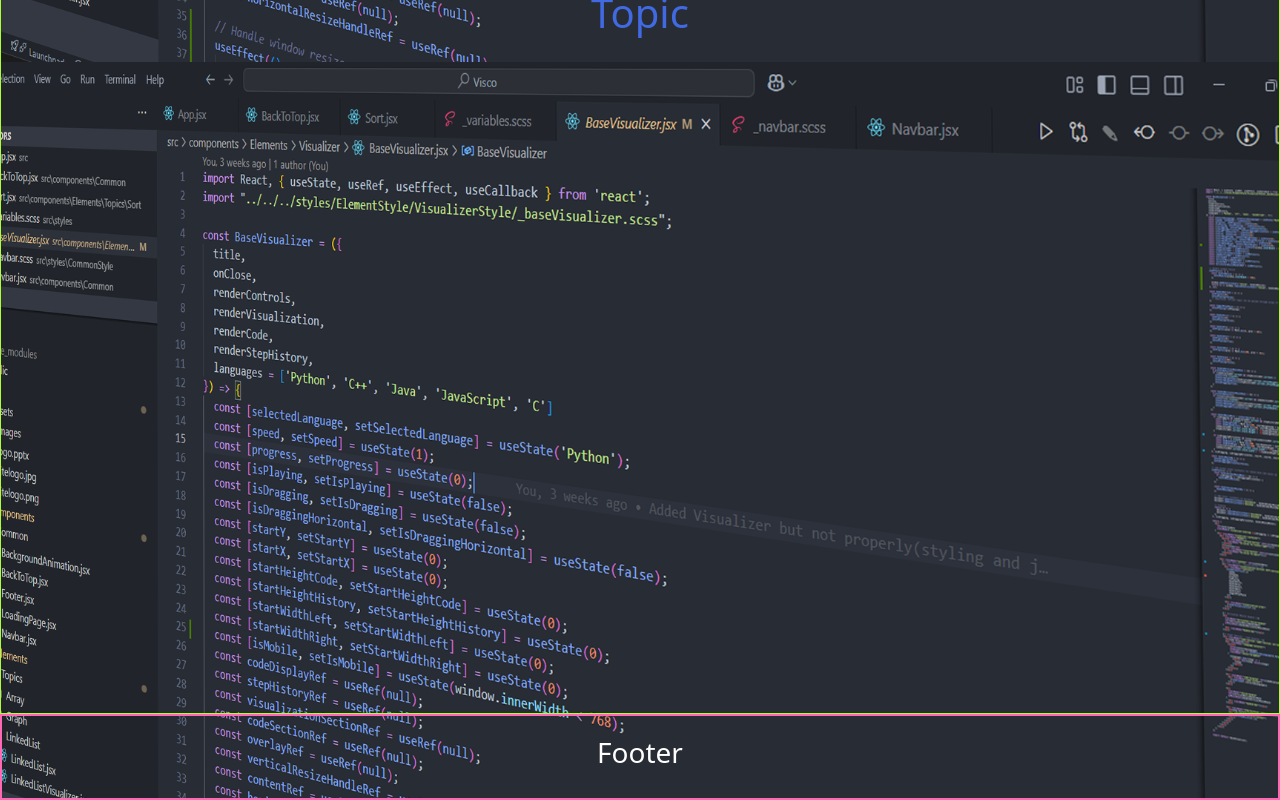
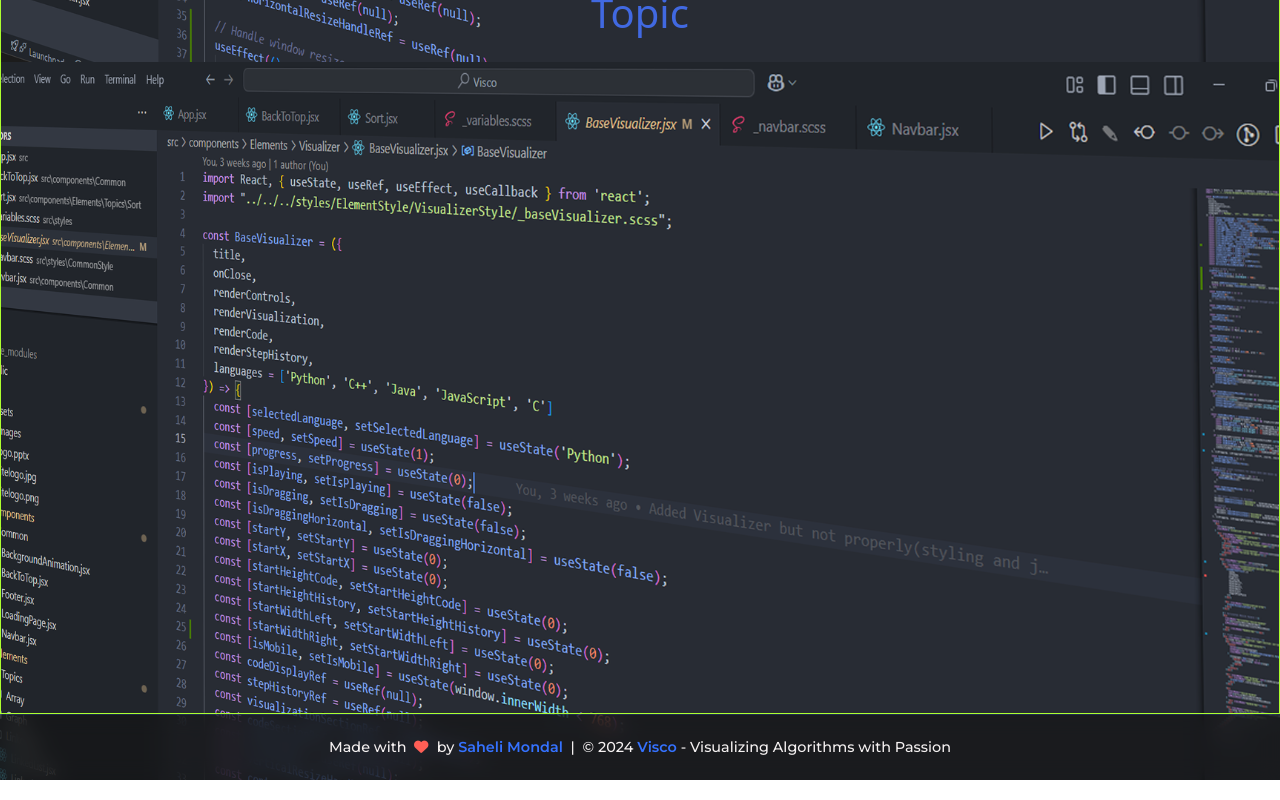
Before and after one commit to Saheli-M01/Visco--New, a React (Vite) app: page / in a window 1280 px wide. Shown: the part 1538-2338 px from the top of the page. Built offline with nearby package versions, Linux system fonts and the light colour scheme.

Commit message:
Added footer

```diff
--- a/src/Components/Common/Footer.jsx
+++ b/src/Components/Common/Footer.jsx
@@ -1,14 +1,19 @@
 import "../../Styles/CommonStyle/_footer.scss";
-const Footer= ()   =>{
+const Footer = () => {
     return (
-    <footer>
-        <div className="container">
-        <div className="row">
-            <h3>Footer</h3>
+      <footer className="footer">
+        <div className="footer-container">
+          <div className="footer-content text-center">
+            <h6>
+              Made with <i className="fas fa-heart heart-icon px-1"></i> by{" "}
+              <span className="creator-name">
+                <a href="https://linktr.ee/Saheli_M">Saheli Mondal</a>
+              </span>&nbsp;
+              |&nbsp; © 2024 <span className="site-name">Visco</span> - Visualizing Algorithms with Passion
+            </h6>
+          </div>
         </div>
-        </div>
-    </footer>
-
-    )
-}
-export default Footer;
+      </footer>
+    );
+  };
+  export default Footer;
--- a/src/Styles/CommonStyle/_footer.scss
+++ b/src/Styles/CommonStyle/_footer.scss
@@ -1,8 +1,39 @@
-Footer{
+@use "../animation" as *;
+@use "../variables" as *;
+@use "../shared" as *;
+.footer {
+    width: 100%;
+    background-color: rgba($black, 0.6);
+    backdrop-filter: blur(10px);
+    padding: 1.5rem 0;
+    z-index: 10;
+    border-top: 1px solid rgba($blue, 0.2);
+    .footer-container {
+      .footer-content {
+        width:80%;
+        margin: 0 auto;
 
-    color: #ffffff;
-    padding: 20px;
-    text-align: center;
-    border:2px solid hotpink;
-    position: relative;
-}
+        h6 {
+          color: $white;
+          font-family: $secondary-font;
+          @extend %h6-style;
+          margin: 0;
+          .creator-name a {
+            color: $blue;
+            font-weight: 600;
+            position: relative;
+            text-decoration: none;
+          }
+          .site-name {
+            color: $blue;
+            font-weight: 600;
+          }
+          .heart-icon {
+            color: $red;
+            display: inline-block;
+            animation: heartbeat 1.5s infinite;
+          }
+        }
+      }
+    }
+  }
--- /dev/null
+++ b/src/Styles/_animation.scss
@@ -0,0 +1,17 @@
+@keyframes heartbeat {
+    0% {
+      transform: scale(1);
+    }
+    14% {
+      transform: scale(1.3);
+    }
+    28% {
+      transform: scale(1);
+    }
+    42% {
+      transform: scale(1.3);
+    }
+    70% {
+      transform: scale(1);
+    }
+  }
```
